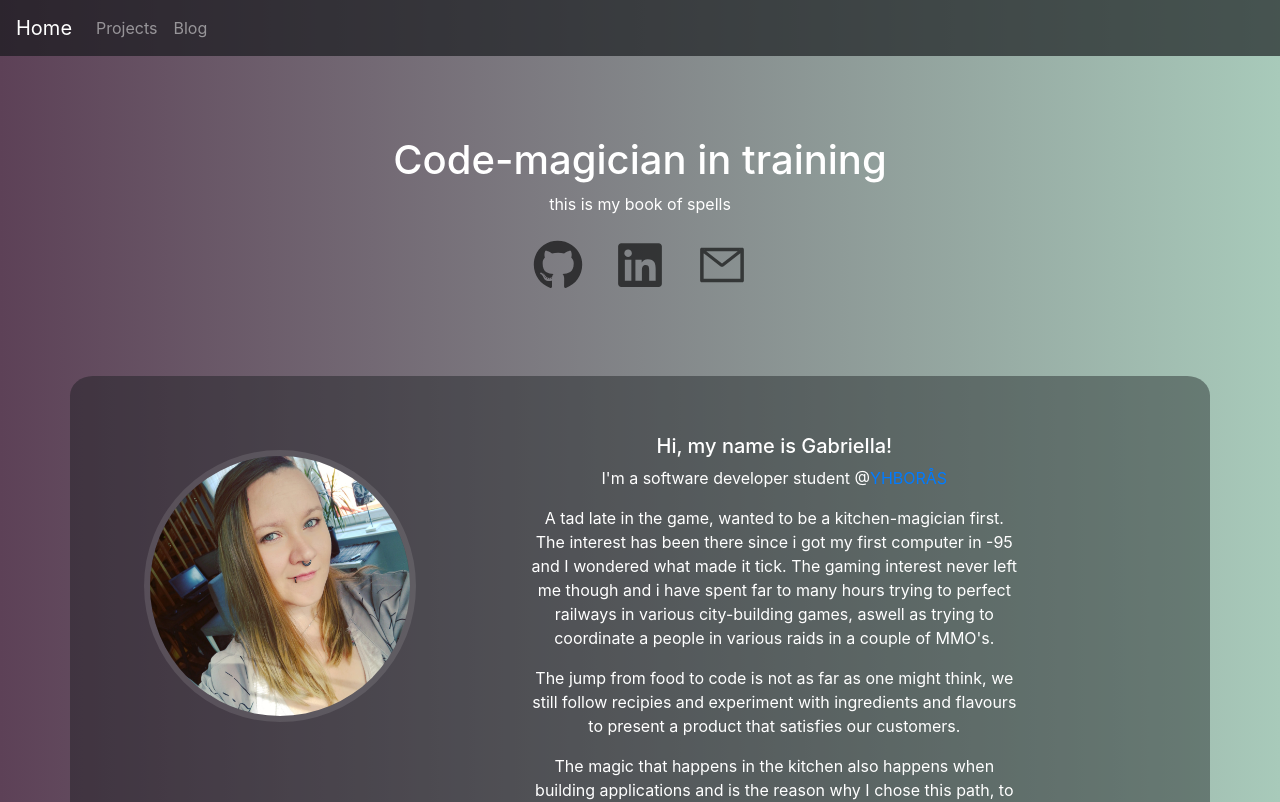
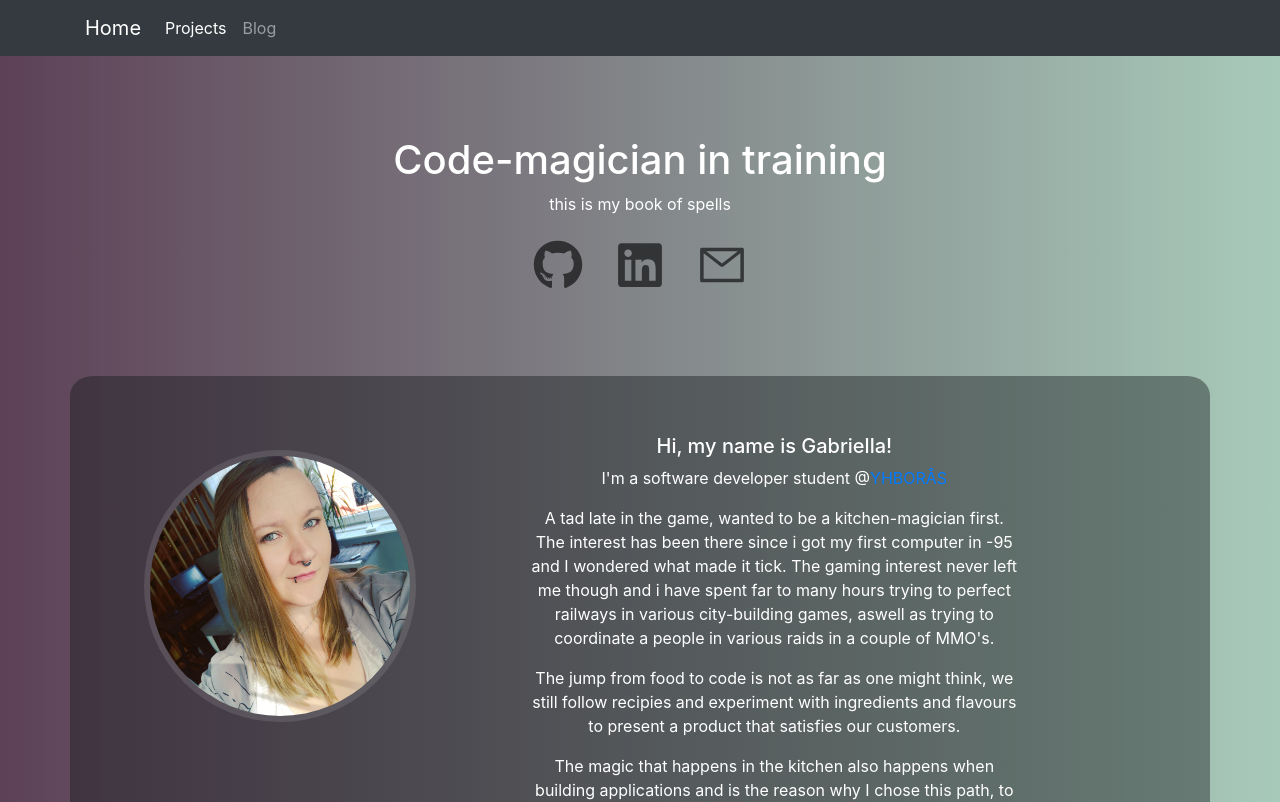
Before and after one commit to gwestberg/portfolio, a React (Create React App) app: page / in a window 1280 px wide. Shown: the top 802 px of the page. Built offline with nearby package versions, Linux system fonts and the light colour scheme.

Commit message:
functional collapsable menu

```diff
--- a/package.json
+++ b/package.json
@@ -17,6 +17,7 @@
     "react-bootstrap": "^1.3.0",
     "react-dom": "^16.13.1",
     "react-icons": "^3.10.0",
+    "react-router-dom": "^5.2.0",
     "react-scripts": "3.4.3"
   },
   "scripts": {
--- a/src/components/Home.js
+++ b/src/components/Home.js
@@ -1,4 +1,4 @@
-import React, { Component } from 'react';
+import React, { Component} from 'react';
 import './css/Home.css'
 import { FaLinkedin } from "react-icons/fa";
 import { FaGithub } from "react-icons/fa";
@@ -12,16 +12,45 @@ import About from '../components/About';
 export default class Home extends Component {
     constructor(props) {
         super(props);
+        this.toggleNavbar = this.toggleNavbar.bind(this);
         this.state = {
+            collapsed: true,
+        };
+    }
+    toggleNavbar() {
+        this.setState({
+            collapsed: !this.state.collapsed,
+        });
 
-        }
     }
+
     render() {
+        const collapsed = this.state.collapsed;
+        const classOne = collapsed ? 'collapse navbar-collapse' : 'collapse navbar-collapse show';
+        const classTwo = collapsed ? 'navbar-toggler navbar-toggler-right collapsed' : 'navbar-toggler navbar-toggler-right';
         return (
             <div className="Wrapper">
                 {/* NAVBAR */}
                 <div className="sticky-top headnav">
-                    <nav className="navbar navbar-expand-sm navbar-dark" >
+                    <nav className="navbar navbar-expand-sm navbar-dark bg-dark transparent-nav">
+                        <div className="container">
+                            <a className="navbar-brand" href="/portfolio">Home</a>
+                            <button onClick={this.toggleNavbar} className={`${classTwo}`} type="button" data-toggle="collapse" data-target="#navbarResponsive" aria-controls="navbarResponsive" aria-expanded="false" aria-label="Toggle navigation">
+                                <span className="navbar-toggler-icon" />
+                            </button>
+                            <div className={`${classOne}`} id="navbarResponsive">
+                                <ul className="navbar-nav ">
+                                    <li className="nav-item active">
+                                        <a className="nav-link" href="#Projects">Projects</a>
+                                    </li>
+                                    <li className="nav-item">
+                                        <a className="nav-link" href="#Blog">Blog</a>
+                                    </li>
+                                </ul>
+                            </div>
+                        </div>
+                    </nav>
+                    {/* <nav className="navbar navbar-expand-sm navbar-dark" >
                         <a className="navbar-brand" href="#">Home</a>
                         <button className="navbar-toggler" type="button" data-toggle="collapse" data-target="#navbarNavDropdown" aria-controls="navbarNavDropdown" aria-expanded="false" aria-label="Toggle navigation">
                             <span className="navbar-toggler-icon"></span>
@@ -36,7 +65,7 @@ export default class Home extends Component {
                                 </li>
                             </ul>
                         </div>
-                    </nav>
+                    </nav> */}
                 </div>
                 {/* ------------ */}
 
```
Also changed, not shown: 1 other file (tests, documents, lock files or other folders).
